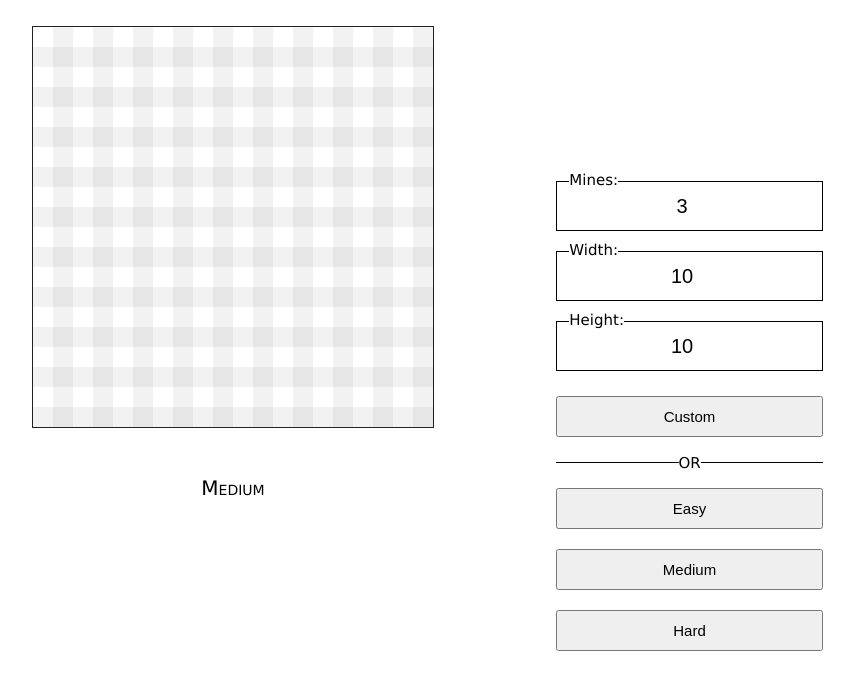
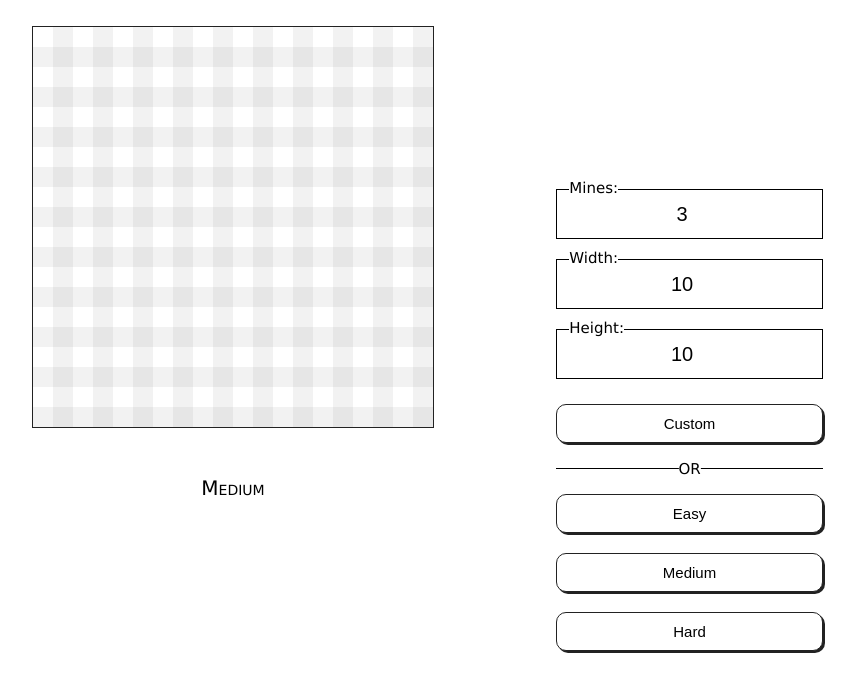
Before and after one commit to shaneel-kumar/minesweeper, a website with bundled scripts: page index.html in a window 1280 px wide. Shown: the part 94-786 px from the top of the page, without its empty margins (407-1263 px from the left). Built offline with nearby package versions, Linux system fonts and the light colour scheme.

Commit message:
Add final button style

```diff
--- a/index.css
+++ b/index.css
@@ -130,6 +130,15 @@ html {
   font-size: 1.5rem;
   padding: 1rem 1.5rem;
   margin: 0.5rem 0;
+  border-radius: 1rem;
+  background-color: white;
+  border: 1px solid #222;
+  box-shadow: 2px 2px #222;
+}
+
+.diff-btn:hover {
+  color: white;
+  background: #222;
 }
 
 .game-options {
```
